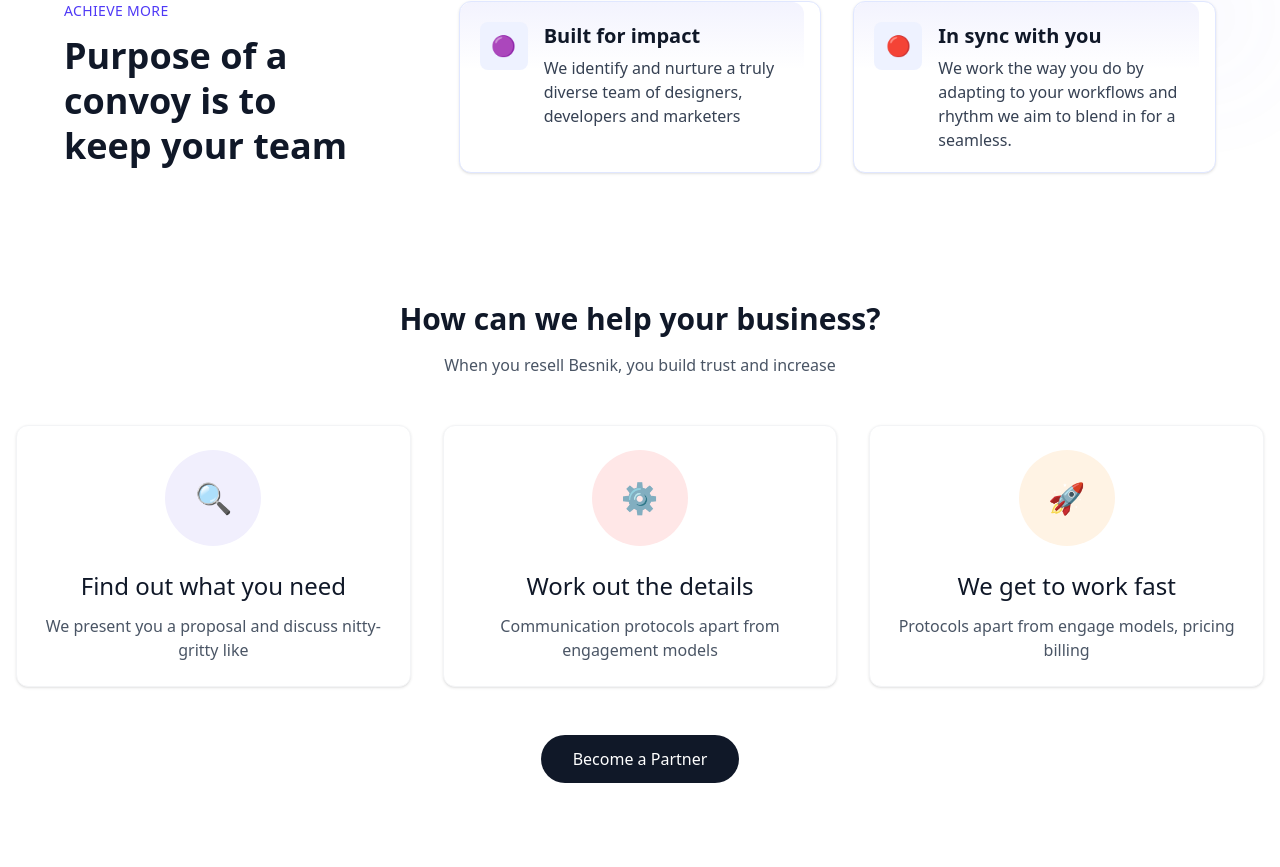
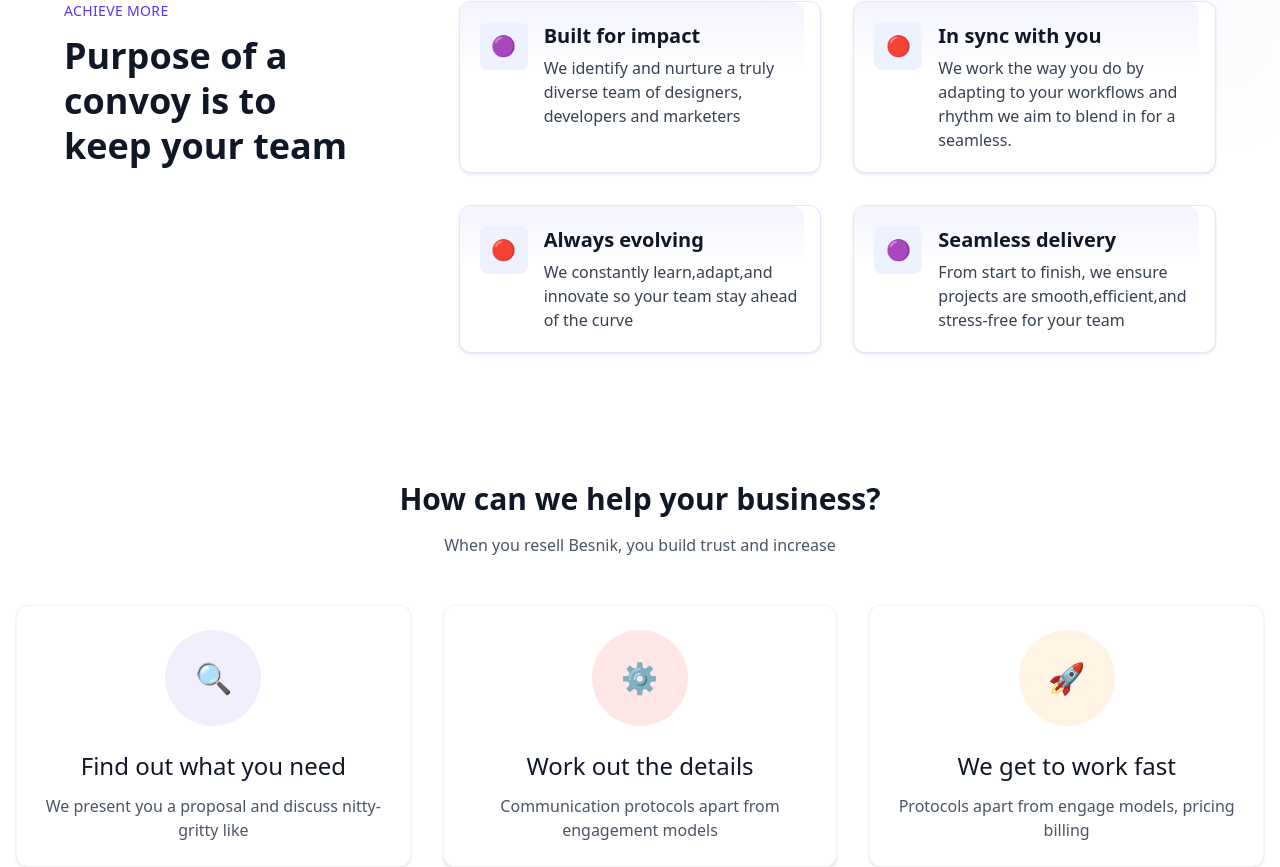
Before and after one commit to kanishka-commits/BizFlow, a React (Vite) app: page / in a window 1280 px wide. Shown: the part 1214-2081 px from the top of the page. Built offline with nearby package versions, Linux system fonts and the light colour scheme.

Commit message:
Expand purpose section with two additional boxes

```diff
--- a/src/components/PurposeSection.jsx
+++ b/src/components/PurposeSection.jsx
@@ -16,6 +16,18 @@ const PurposeSection = () => {
       title: "In sync with you",
       description:
         "We work the way you do by adapting to your workflows and rhythm we aim to blend in for a seamless.",
+    },
+    {
+      icon: "🔴",
+      title: "Always evolving",
+      description:
+        "We constantly learn,adapt,and innovate so your team stay ahead of the curve",
+    },
+    {
+      icon: "🟣",
+      title: "Seamless delivery",
+      description:
+        "From start to finish, we ensure projects are smooth,efficient,and stress-free for your team",
     },
   ];
 
```
